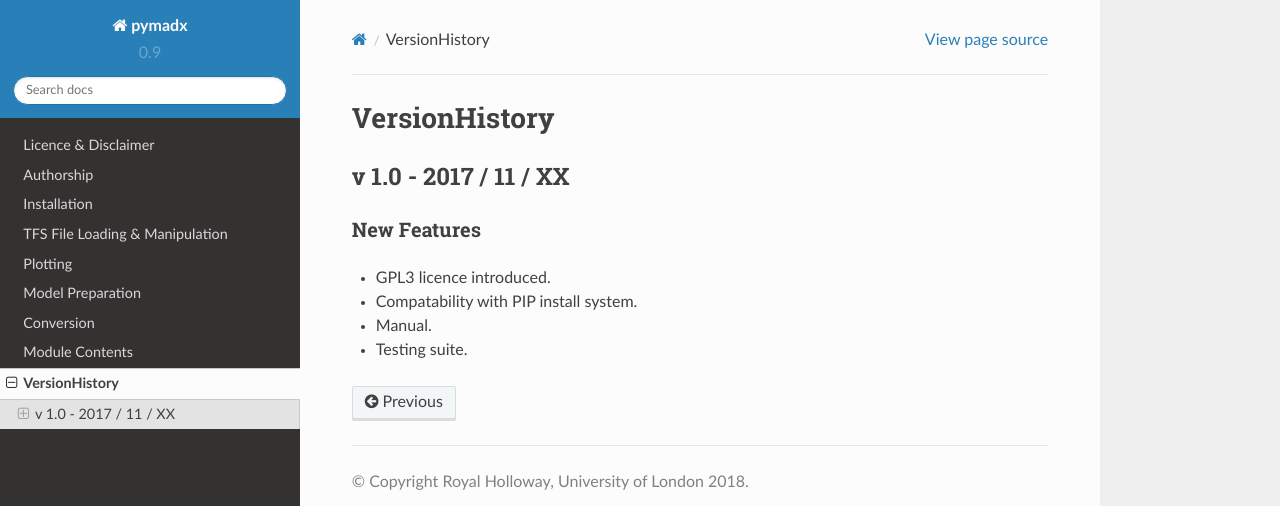
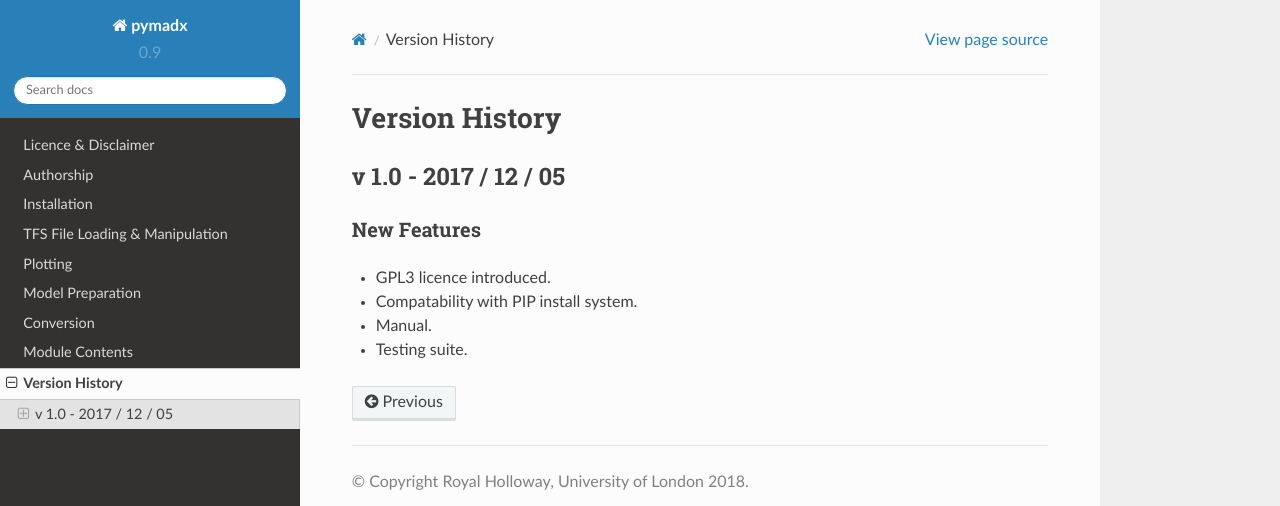
Before and after one commit to nikitakuklev/pymadx3, a Sphinx documentation site: the page built from docs/source/version_history.rst, in a window 1280 px wide. Shown: the top 506 px of the page. Built offline with Sphinx 7.4.7 and the Read the Docs theme 2.0.0, drawn with Linux system fonts in a browser that asks for light colours.

Commit message:
Update version history.

```diff
--- a/docs/source/version_history.rst
+++ b/docs/source/version_history.rst
@@ -1,8 +1,8 @@
-==============
-VersionHistory
-==============
+===============
+Version History
+===============
 
-v 1.0 - 2017 / 11 / XX
+v 1.0 - 2017 / 12 / 05
 ======================
 
 New Features
```
